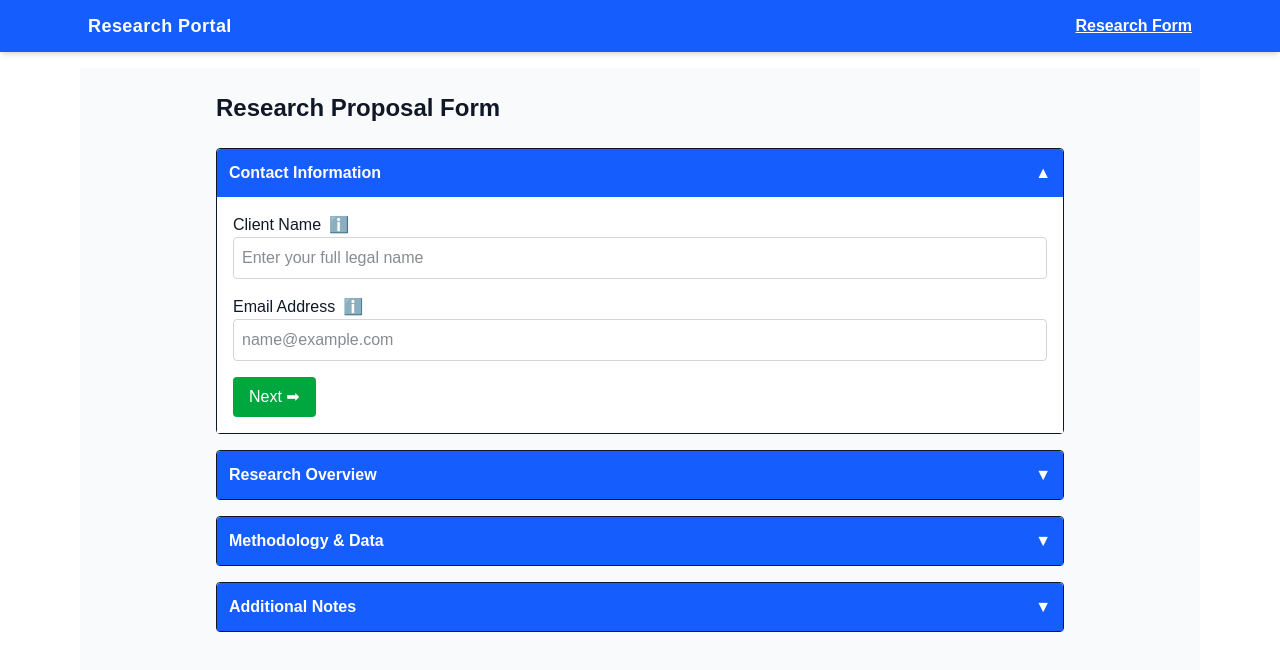
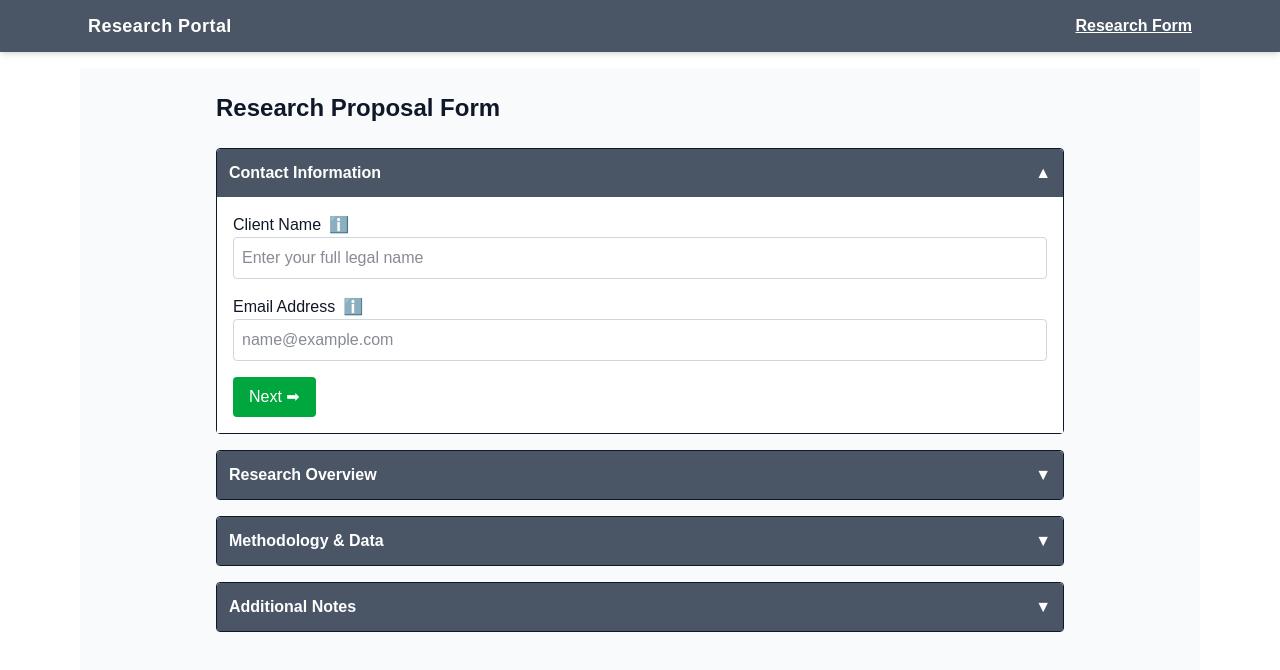
Before and after one commit to newto-mwangi/TheGear, a Next.js app: page /form in a window 1280 px wide. Shown: the top 670 px of the page. Built offline with nearby package versions, Linux system fonts and the light colour scheme; no server answers.

Commit message:
change color

```diff
--- a/app/components/Navbar.tsx
+++ b/app/components/Navbar.tsx
@@ -12,7 +12,7 @@ export default function Navbar() {
   ]
 
   return (
-    <nav className="bg-blue-600 shadow-md">
+    <nav className="bg-gray-600 shadow-md">
       <div className="max-w-6xl mx-auto flex items-center justify-between px-6 py-3">
         <div className="text-white font-bold text-lg tracking-wide">Research Portal</div>
         <div className="flex space-x-6">
--- a/app/form/page.tsx
+++ b/app/form/page.tsx
@@ -110,7 +110,7 @@ export default function Home() {
               <button
                 type="button"
                 onClick={() => toggleSection(section.title)}
-                className="w-full flex justify-between items-center p-3 bg-blue-600 text-white font-semibold rounded-t hover:bg-blue-700"
+                className="w-full flex justify-between items-center p-3 bg-gray-600 text-white font-semibold rounded-t hover:bg-blue-700"
               >
                 {section.title}
                 <span>{openSections.includes(section.title) ? '▲' : '▼'}</span>
```
